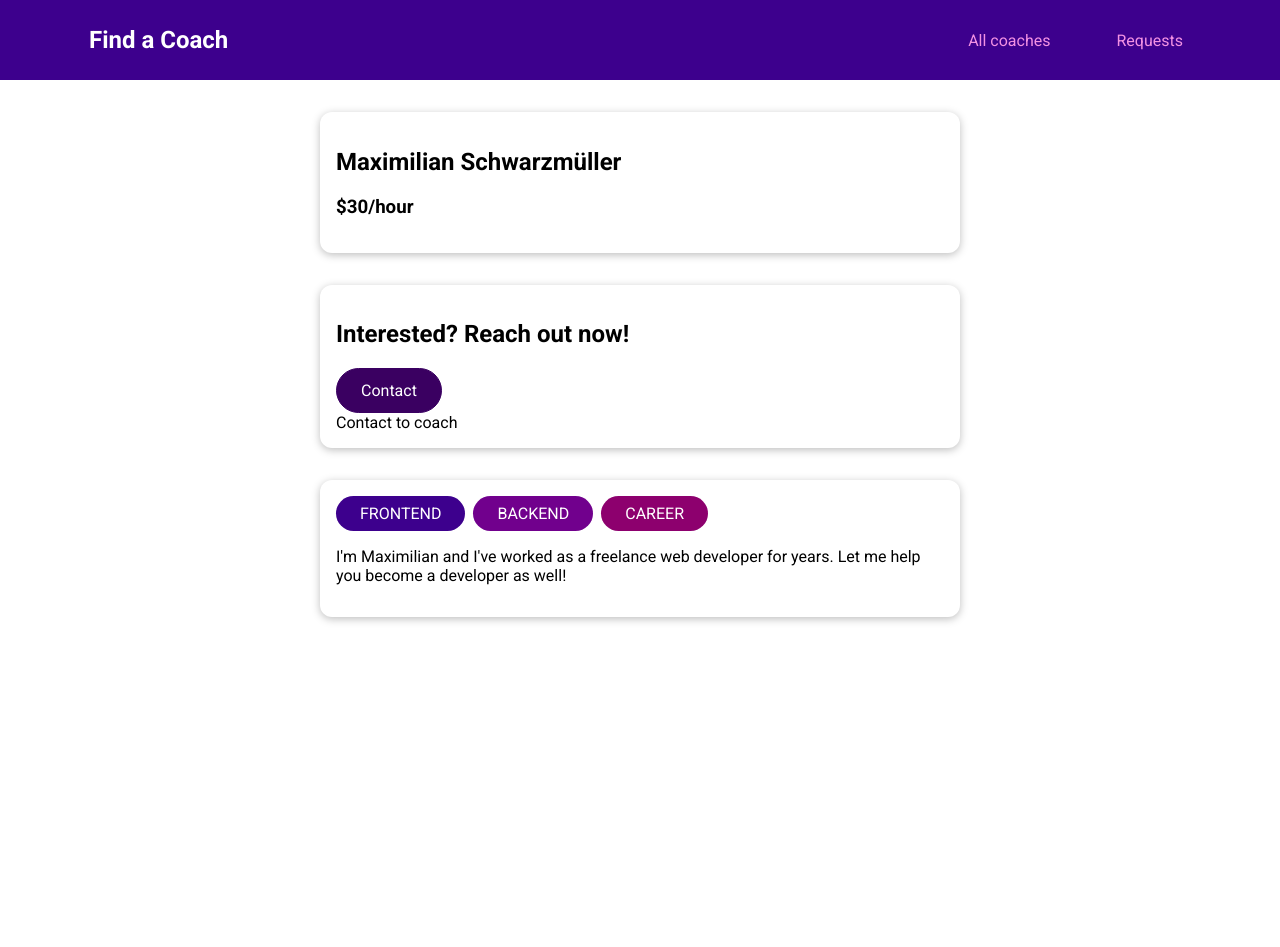
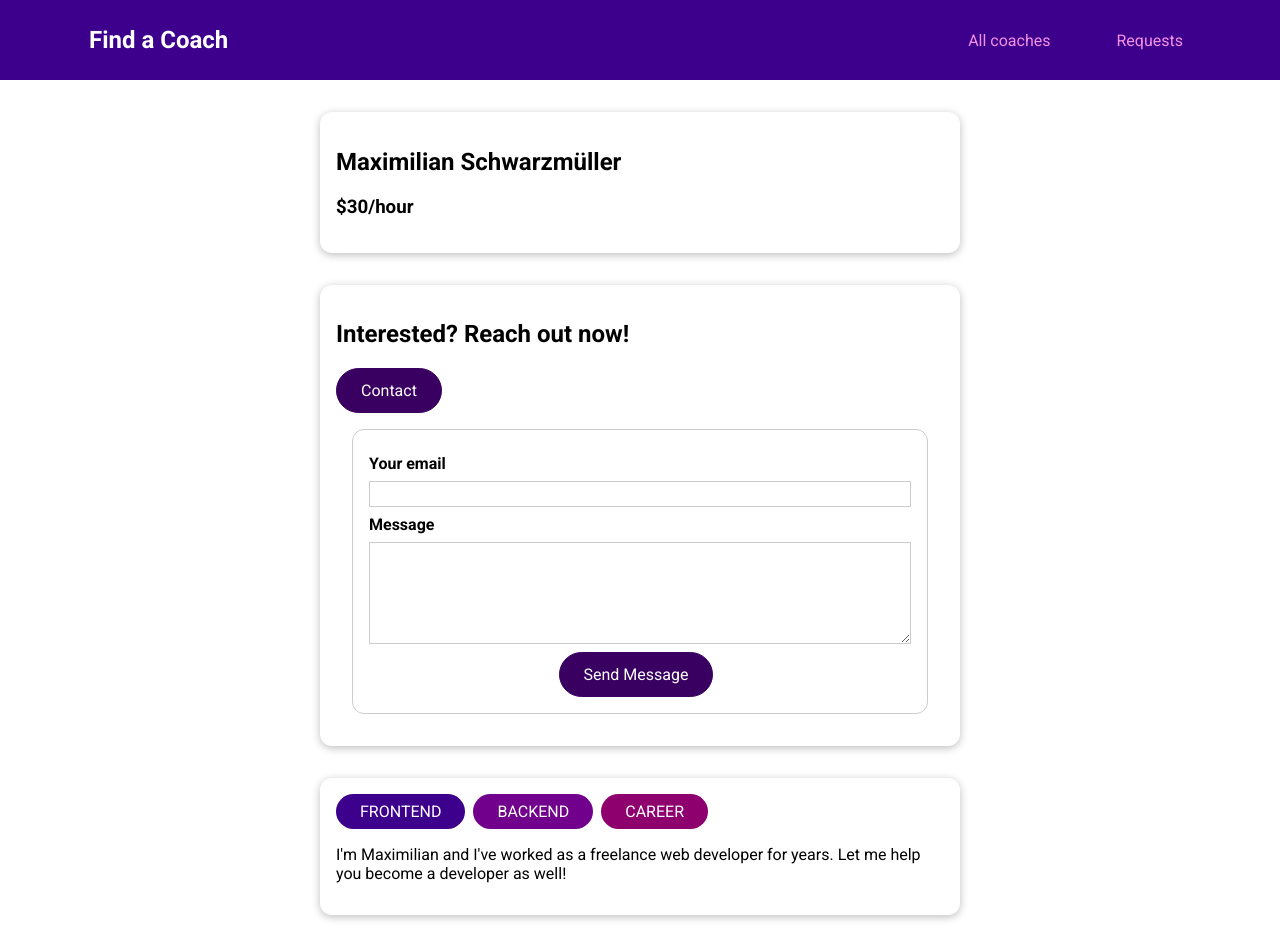
Before and after one commit to darone90/coach_finder, a Vue app: page /coaches/c1/contact in a window 1280 px wide. Before the commit the page ends 800 px from the top, so only its background shows below. Built offline with nearby package versions, Linux system fonts and the light colour scheme.

Commit message:
coach contact form

```diff
--- a/src/pages/requests/ConatactCoach.vue
+++ b/src/pages/requests/ConatactCoach.vue
@@ -1,5 +1,82 @@
 <template>
-    <div>
-        Contact to coach
-    </div>
+    <form @submit.prevent="submitForm">
+        <div class="form-control">
+            <label for="email">Your email</label>
+            <input type="email" id="email" v-model.trim="email">
+        </div>
+        <div class="form-control">
+            <label for="message">Message</label>
+            <textarea id="message" rows="5" v-model.trim="message"></textarea>
+        </div>
+        <p class="errors" v-if="!formIsValid"></p>
+        <div class="actions">
+            <base-button>Send Message</base-button>
+        </div>
+    </form>
 </template>
+
+<script>
+    export default {
+        data() {
+            return {
+                email: "",
+                message: '',
+                formIsValid: true
+            }
+        },
+        methods: {
+            submitForm() {
+                this.formIsvalid = true;
+                if(this.email === '' || !this.email.includes('@') || this.message === '') {
+                    this.formIsValid = false;
+                    return;
+                }
+
+            }
+        }
+    }
+</script>
+
+<style scoped>
+    form {
+  margin: 1rem;
+  border: 1px solid #ccc;
+  border-radius: 12px;
+  padding: 1rem;
+}
+
+.form-control {
+  margin: 0.5rem 0;
+}
+
+label {
+  font-weight: bold;
+  margin-bottom: 0.5rem;
+  display: block;
+}
+
+input,
+textarea {
+  display: block;
+  width: 100%;
+  font: inherit;
+  border: 1px solid #ccc;
+  padding: 0.15rem;
+}
+
+input:focus,
+textarea:focus {
+  border-color: #3d008d;
+  background-color: #faf6ff;
+  outline: none;
+}
+
+.errors {
+  font-weight: bold;
+  color: red;
+}
+
+.actions {
+  text-align: center;
+}
+</style>
```
